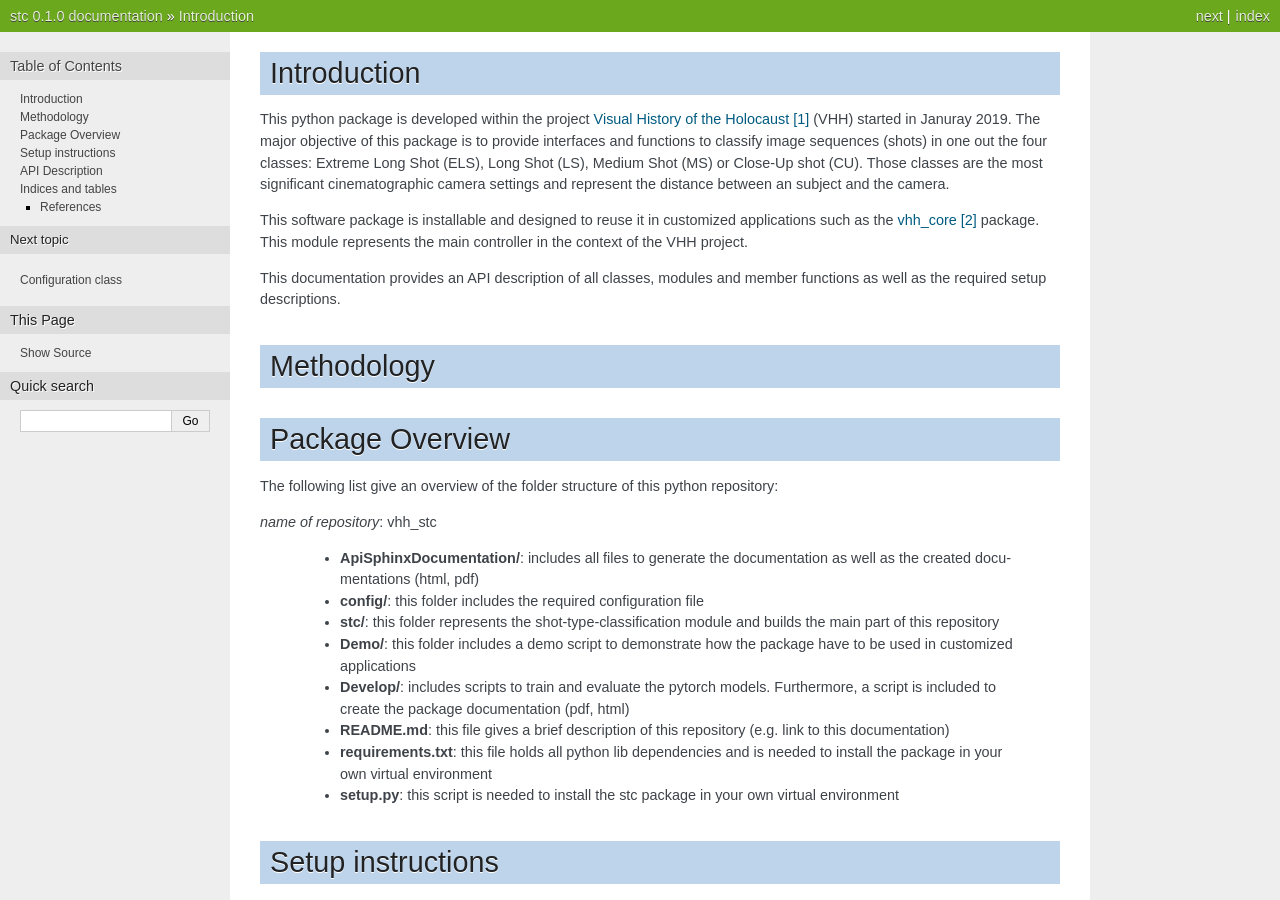
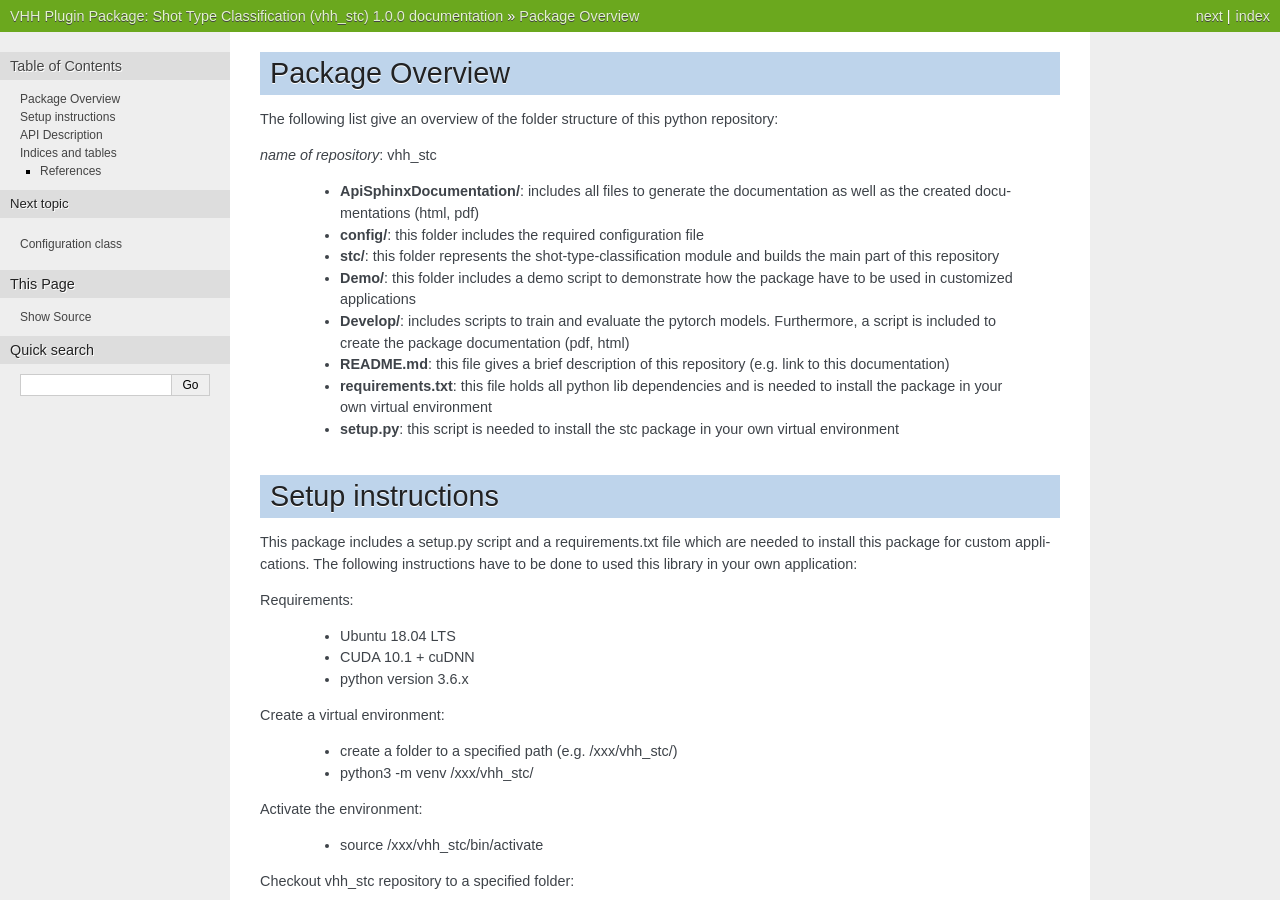
Before and after one commit to vhh-project/vhh_stc, a Sphinx documentation site: the page built from ApiSphinxDocumentation/source/index.rst, in a window 1280 px wide and 900 px high. Built offline with Sphinx 7.4.7, drawn with Linux system fonts in a browser that asks for light colours; some of the changed text lies outside the part shown.

Commit message:
- cleanup README.md and sphinx documentation

```diff
--- a/ApiSphinxDocumentation/source/conf.py
+++ b/ApiSphinxDocumentation/source/conf.py
@@ -17,12 +17,12 @@ sys.path.insert(0, os.path.abspath('../../stc/'))
 
 # -- Project information -----------------------------------------------------
 
-project = 'stc'
+project = 'VHH Plugin Package: Shot Type Classification (vhh_stc)'
 copyright = '2020, Daniel Helm'
 author = 'Daniel Helm'
 
 # The full version, including alpha/beta/rc tags
-release = '0.1.0'
+release = '1.0.0'
 
 
 # -- General configuration ---------------------------------------------------
@@ -37,6 +37,10 @@ extensions = ['sphinx.ext.autodoc',
               'rst2pdf.pdfbuilder'
               ]
 pdf_documents = [('index', u'rst2pdf', u'Sample rst2pdf doc', u'Your Name')]
+
+latex_elements = {
+  'extraclassoptions': 'openany,oneside'
+}
 
 # Add any paths that contain templates here, relative to this directory.
 templates_path = ['_templates']
--- a/ApiSphinxDocumentation/source/index.rst
+++ b/ApiSphinxDocumentation/source/index.rst
@@ -2,28 +2,6 @@
    sphinx-quickstart on Wed May  6 18:41:33 2020.
    You can adapt this file completely to your liking, but it should at least
    contain the root `toctree` directive.
-
-
-Introduction
-============
-
-This python package is developed within the project `Visual History of the Holocaust`_ (VHH) started in Januray 2019.
-The major objective of this package is to provide interfaces and functions to classify image sequences
-(shots) in one out the four classes: Extreme Long Shot (ELS), Long Shot (LS), Medium Shot (MS) or Close-Up shot (CU).
-Those classes are the most significant cinematographic camera settings and represent the distance between an subject
-and the camera.
-
-This software package is installable and designed to reuse it in customized applications such as the `vhh_core`_ package. This
-module represents the main controller in the context of the VHH project.
-
-
-This documentation provides an API description of all classes, modules and member functions as well as
-the required setup descriptions.
-
-Methodology
-===========
-
-
 
 Package Overview
 ================
@@ -40,8 +18,6 @@ The following list give an overview of the folder structure of this python repos
    * **README.md**: this file gives a brief description of this repository (e.g. link to this documentation)
    * **requirements.txt**: this file holds all python lib dependencies and is needed to install the package in your own virtual environment
    * **setup.py**: this script is needed to install the stc package in your own virtual environment
-
-
 
 Setup  instructions
 ===================
--- a/requirements.txt
+++ b/requirements.txt
@@ -8,3 +8,6 @@ PyYAML
 numpy
 h5py
 scikit-learn==0.22.2
+Sphinx
+sphinxcontrib-bibtex
+sphinxcontrib-autoyaml
```
Also changed, not shown: README.md (+56 -5 lines), 2 other files.
